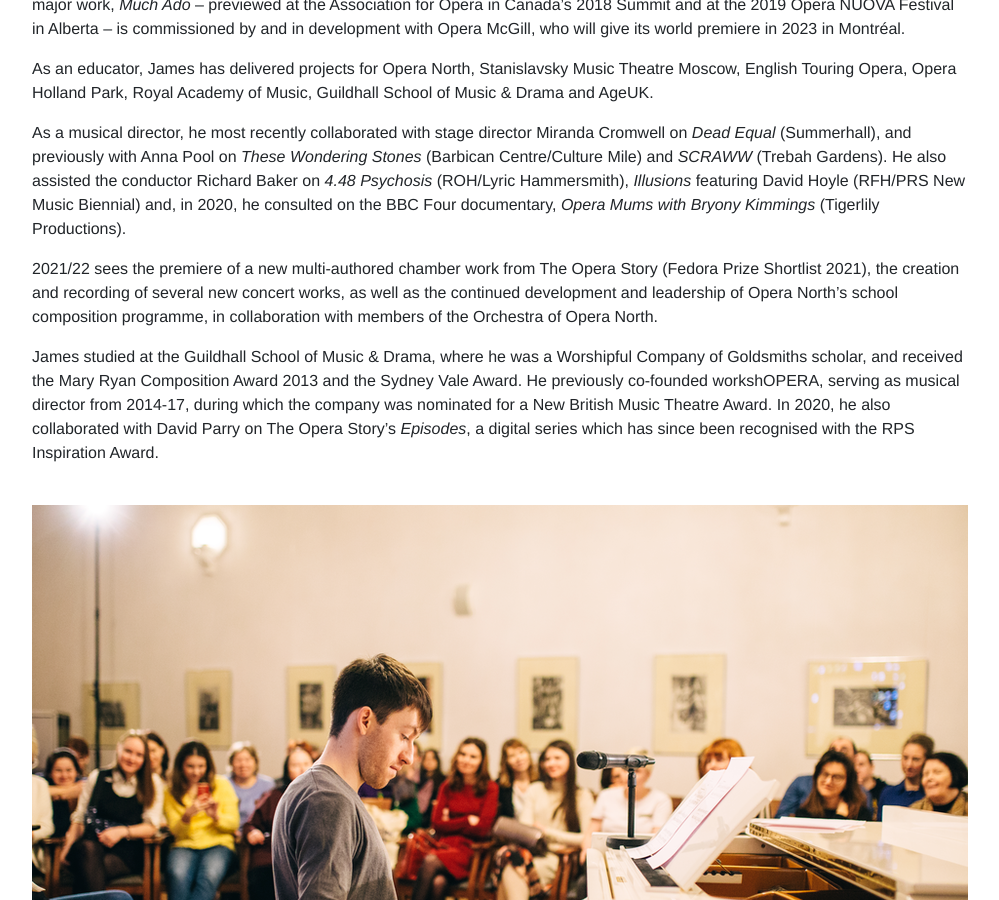
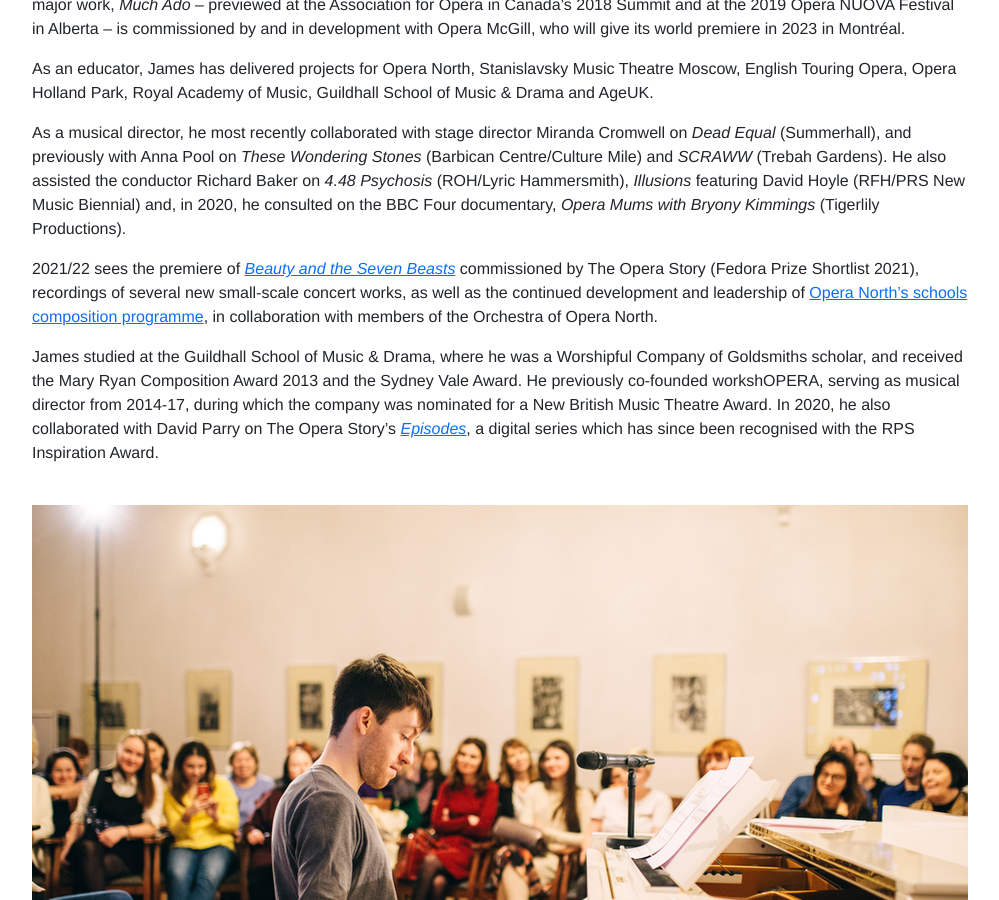
Before and after one commit to jamesgarnercomposer/jamesgarnercomposer.co.uk, a Jekyll site: the page built from biography.md, in a window 1280 px wide and 900 px high, scrolled down 333 px. Shown: the whole window, without its empty margins (140-1139 px from the left). Built offline with Jekyll 4.4.1, drawn with Linux system fonts in a browser that asks for light colours.

Commit message:
Update biography.md

```diff
--- a/biography.md
+++ b/biography.md
@@ -10,9 +10,9 @@ As an educator, James has delivered projects for Opera North, Stanislavsky Music
 
 As a musical director, he most recently collaborated with stage director Miranda Cromwell on _Dead Equal_ (Summerhall), and previously with Anna Pool on _These Wondering Stones_ (Barbican Centre/Culture Mile) and _SCRAWW_ (Trebah Gardens). He also assisted the conductor Richard Baker on _4.48 Psychosis_ (ROH/Lyric Hammersmith), _Illusions_ featuring David Hoyle (RFH/PRS New Music Biennial) and, in 2020, he consulted on the BBC Four documentary, _Opera Mums with Bryony Kimmings_ (Tigerlily Productions).
 
-2021/22 sees the premiere of a new multi-authored chamber work from The Opera Story (Fedora Prize Shortlist 2021), the creation and recording of several new concert works, as well as the continued development and leadership of Opera North's school composition programme, in collaboration with members of the Orchestra of Opera North.
+2021/22 sees the premiere of [_Beauty and the Seven Beasts_](https://www.fedora-platform.com/discover/shortlist/beauty-and-the-seven-beasts/387) commissioned by The Opera Story (Fedora Prize Shortlist 2021), recordings of several new small-scale concert works, as well as the continued development and leadership of [Opera North's schools composition programme](https://www.operanorth.co.uk/whats-on/schools-secondary-composition-project/), in collaboration with members of the Orchestra of Opera North.
 
-James studied at the Guildhall School of Music & Drama, where he was a Worshipful Company of Goldsmiths scholar, and received the Mary Ryan Composition Award 2013 and the Sydney Vale Award. He previously co-founded workshOPERA, serving as musical director from 2014-17, during which the company was nominated for a New British Music Theatre Award. In 2020, he also collaborated with David Parry on The Opera Story’s _Episodes_, a digital series which has since been recognised with the RPS Inspiration Award.\
+James studied at the Guildhall School of Music & Drama, where he was a Worshipful Company of Goldsmiths scholar, and received the Mary Ryan Composition Award 2013 and the Sydney Vale Award. He previously co-founded workshOPERA, serving as musical director from 2014-17, during which the company was nominated for a New British Music Theatre Award. In 2020, he also collaborated with David Parry on The Opera Story’s [_Episodes_](https://operavision.eu/en/library/performances/digital-opera/opera-story-episodes), a digital series which has since been recognised with the RPS Inspiration Award.\
 <br>
 
 ![James Garner performing at the piano](/assets/images/biography_photo.png)
```
